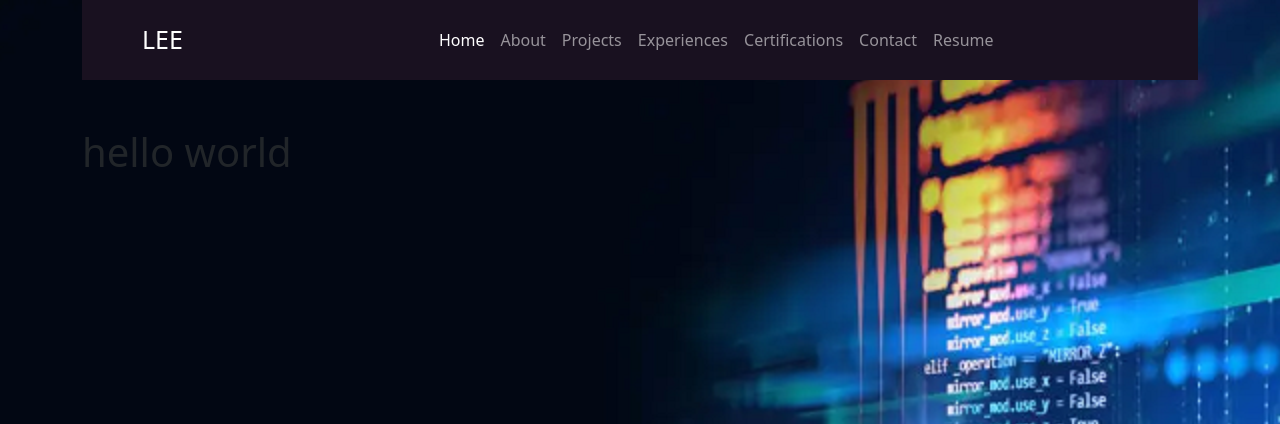
After one commit to leoseis/-portfolio, a Django app: page //about in a window 1280 px wide. The commit adds this page. Shown: the top 424 px of the page. Run offline with Django 5.2, Linux system fonts and the light colour scheme.

Commit message:
about page tested

```diff
--- /dev/null
+++ b/ebo/templates/about.html
@@ -0,0 +1,8 @@
+{% extends "base.html" %} {% load static %} {% block content1 %}
+
+<div class="row my-5">
+  <h1> hello world</h1>
+</div>
+
+
+{% endblock content1 %}
--- a/ebo/templates/home.html
+++ b/ebo/templates/home.html
@@ -34,7 +34,6 @@
         </div>
     </div>
 
-
 </div>
 
 
--- a/ebo/templates/navbar.html
+++ b/ebo/templates/navbar.html
@@ -10,7 +10,7 @@
           <a class="nav-link active" aria-current="page" href="/">Home</a>
         </li>
         <li class="nav-item">
-          <a class="nav-link" href="#">About</a>
+          <a class="nav-link" href="{% url 'about' %}">About</a>
         </li>
         <li class="nav-item">
           <a class="nav-link" href="#">Projects</a>
--- a/ebo/urls.py
+++ b/ebo/urls.py
@@ -4,4 +4,5 @@
 
 urlpatterns = [
     path("",views.home,name="home"),
+    path("/about",views.about,name="about"),
 ]
--- a/ebo/views.py
+++ b/ebo/views.py
@@ -2,3 +2,6 @@
 
 def home (request):
     return render(request, 'home.html')
+
+def about (request):
+    return render(request, 'about.html')
```
